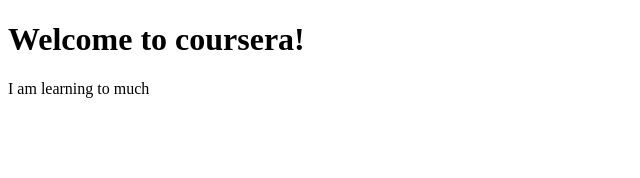
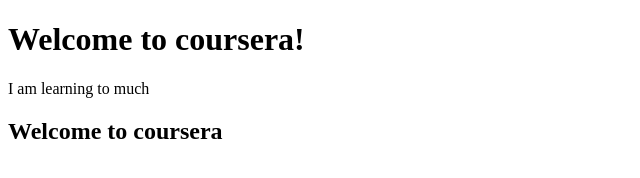
Before and after one commit to Ashutosh511/practice_web, a plain HTML site: page site/index.html in a window 1280 px wide. Shown: the whole page, without its empty margins (0-640 px from the left). Drawn offline with Linux system fonts and the light colour scheme.

Commit message:
Some change in mywebpage.

```diff
--- a/site/index.html
+++ b/site/index.html
@@ -6,5 +6,6 @@
 <body>
 <h1>Welcome to coursera!</h1>
 <P>I am learning to much</P>
+<h2>Welcome to coursera</h2>
 </body>
 </html>
```
